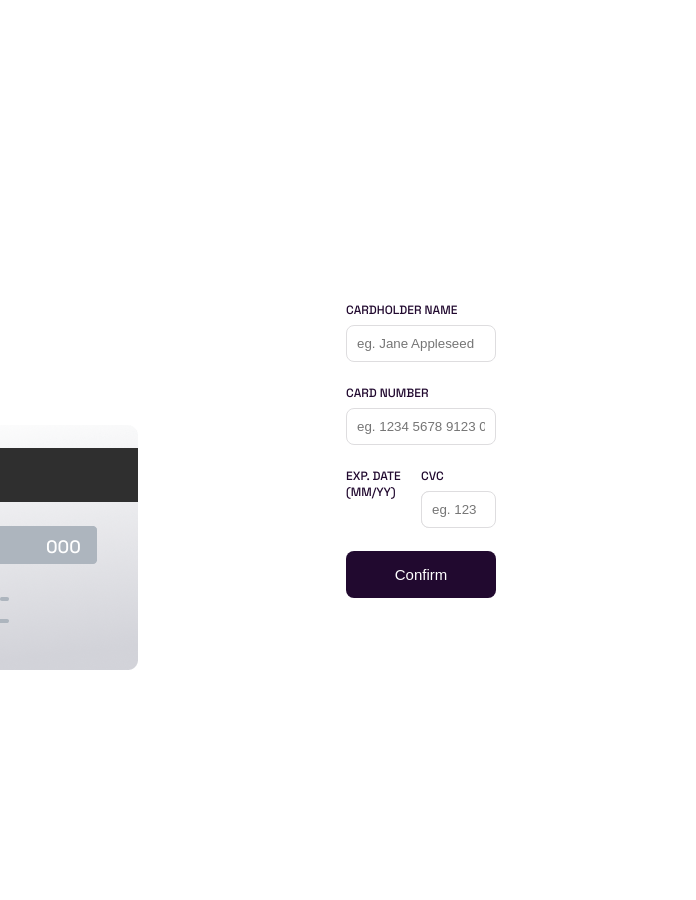
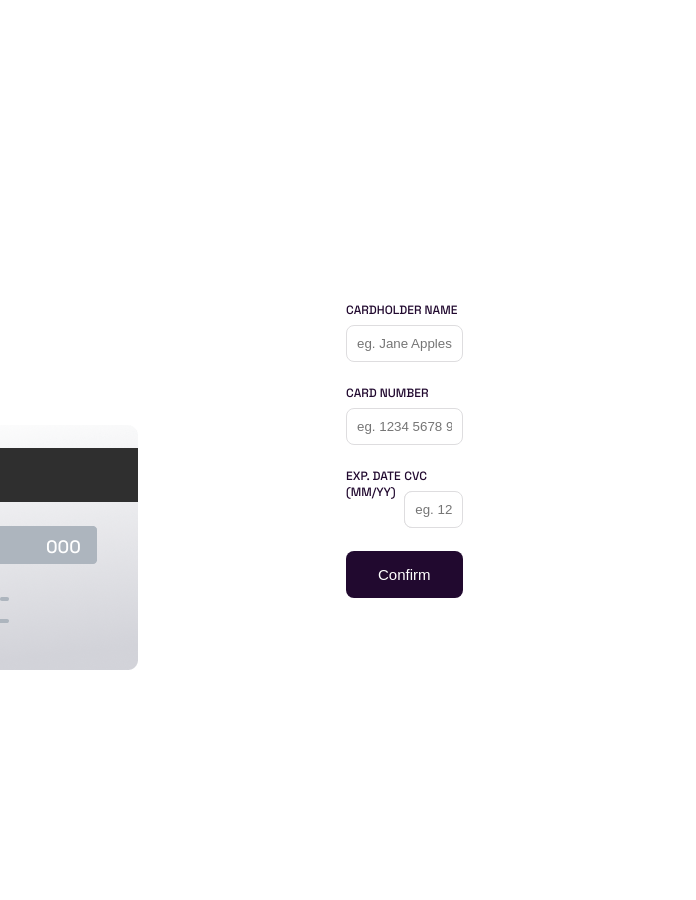
Before and after one commit to kairavkkp/html-practice, a plain HTML site: page interactive-card-details-form/src/index.html in a window 1280 px wide. Shown: the full height of the page, 584-1280 px from the left. Drawn offline with Linux system fonts and the light colour scheme.

Commit message:
fix: padding

```diff
--- a/interactive-card-details-form/src/styles.css
+++ b/interactive-card-details-form/src/styles.css
@@ -89,7 +89,7 @@ body {
 }
 
 .payment-details {
-  margin-right: 200px;
+  margin-right: 350px;
   text-align: center;
   display: flex;
   align-items: stretch;
```
